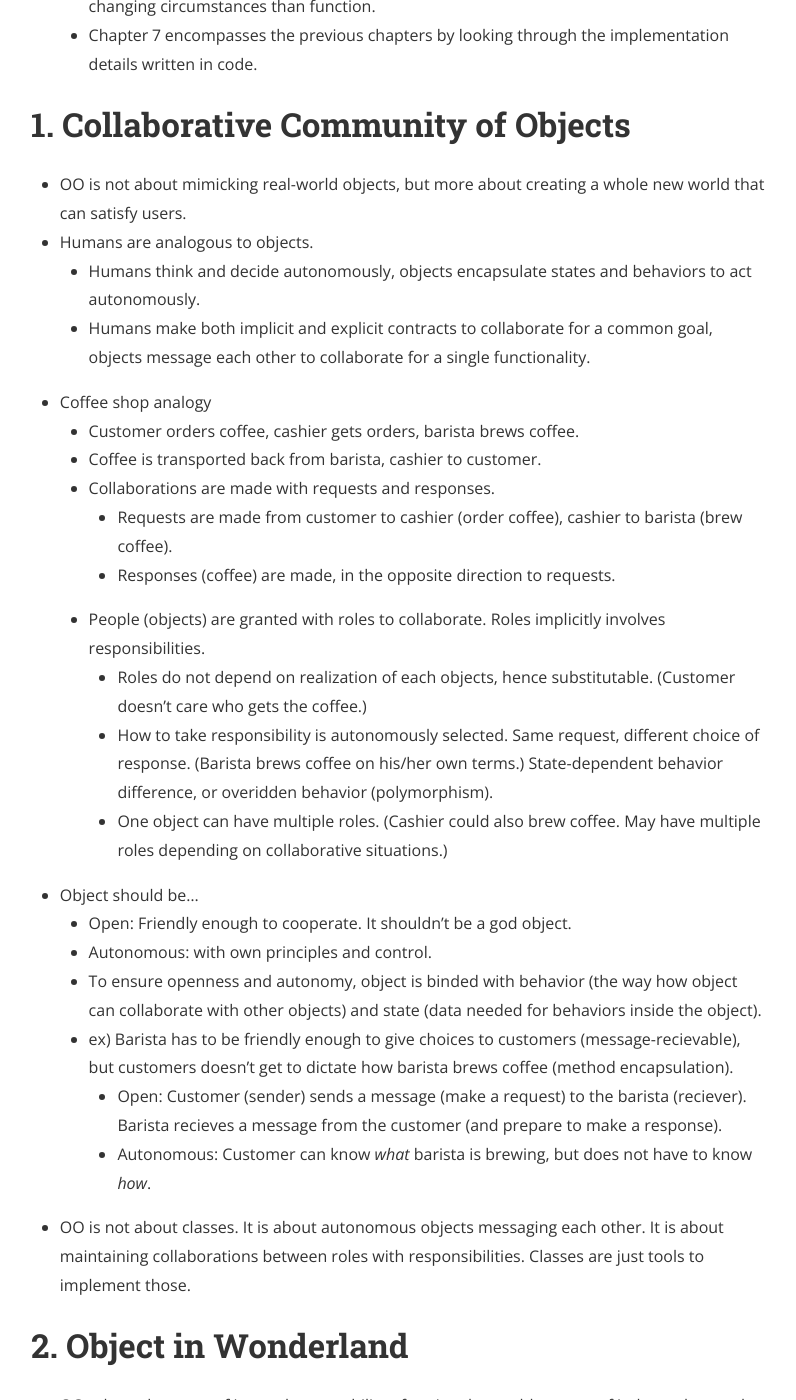
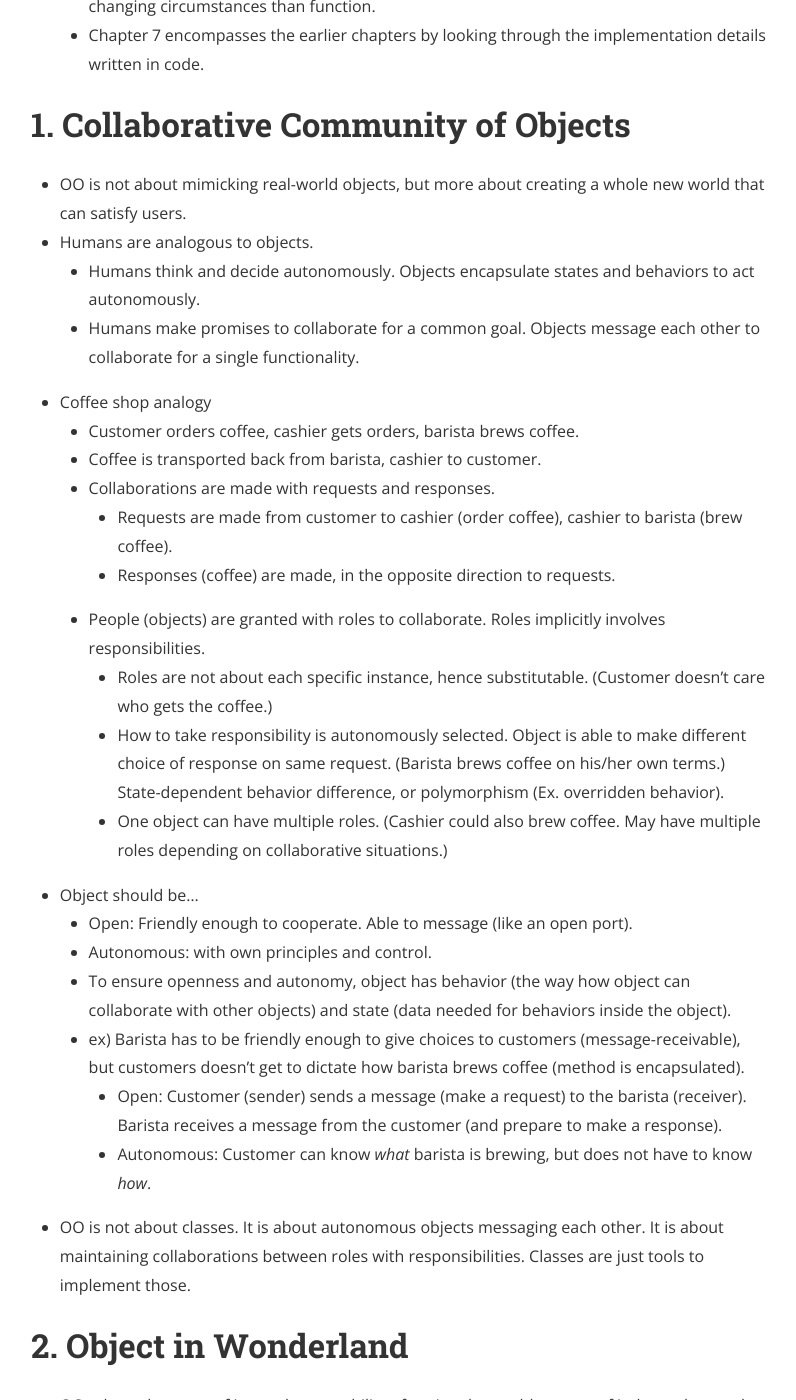
Before and after one commit to juice500ml/juice500ml.github.io, a Jekyll site: the page built from _posts/2019-02-16-The-Essence-of-Object-Orientation.markdown, in a window 1280 px wide and 1400 px high, scrolled down 1307 px. Shown: the whole window, without its empty margins (241-1037 px from the left). Built offline with Jekyll 4.4.1, drawn with Linux system fonts in a browser that asks for light colours; nearby versions of some CDN libraries; formulas are drawn with MathJax 3; some of the changed text lies outside the part shown.

Commit message:
Post 2019-02-16-The-Essence-of-Object-Orientation.markdown upload from Editorial

```diff
--- a/_posts/2019-02-16-The-Essence-of-Object-Orientation.markdown
+++ b/_posts/2019-02-16-The-Essence-of-Object-Orientation.markdown
@@ -15,19 +15,19 @@ This is a summary of the book [The Essence of Object-Orientation: Roles, Respons
 	- OO is *object* oriented, not *class* or *inheritance* oriented.
 	- Object is not an independent existence of its own, but a *collaborative community to implement a function*, that each object has an adequate amount of *roles* and *responsibility*.
 - Contents for each chapters
-	- Chapter 1 argues that the essense of OO paradigm is, *autonomous objects collaborating*.
+	- Chapter 1 argues that the essence of OO paradigm is, *autonomous objects collaborating*.
 	- Chapter 2 tries to answer the fundamental question of "What is an *object*?".
-	- Chapter 3 covers *abstraction*, or more simply put, simplyfing dynamic objects to static types.
+	- Chapter 3 covers *abstraction*, or more simply put, simplifying dynamic objects to static types.
 	- Chapter 4 explains fundamental materials of OO: *roles, responsibilities, and collaborations*. Each object have a specific role for collaborations, and take responsibilities of that role.
 	- Chapter 5 emphasizes that *messages* can assure the autonomy of an object and flexibility of design.
 	- Chapter 6 shows two aspects of OO: *structure and function*. Structure is more robust to changing circumstances than function.
-	- Chapter 7 encompasses the previous chapters by looking through the implementation details written in code.
+	- Chapter 7 encompasses the earlier chapters by looking through the implementation details written in code.
 
 # 1. Collaborative Community of Objects
 - OO is not about mimicking real-world objects, but more about creating a whole new world that can satisfy users.
 - Humans are analogous to objects.
-	- Humans think and decide autonomously, objects encapsulate states and behaviors to act autonomously.
-	- Humans make both implicit and explicit contracts to collaborate for a common goal, objects message each other to collaborate for a single functionality.
+	- Humans think and decide autonomously. Objects encapsulate states and behaviors to act autonomously.
+	- Humans make promises to collaborate for a common goal. Objects message each other to collaborate for a single functionality.
 - Coffee shop analogy
 	- Customer orders coffee, cashier gets orders, barista brews coffee.
 	- Coffee is transported back from barista, cashier to customer.
@@ -35,15 +35,15 @@ This is a summary of the book [The Essence of Object-Orientation: Roles, Respons
 		- Requests are made from customer to cashier (order coffee), cashier to barista (brew coffee).
 		- Responses (coffee) are made, in the opposite direction to requests.
 	- People (objects) are granted with roles to collaborate. Roles implicitly involves responsibilities.
-		- Roles do not depend on realization of each objects, hence substitutable. (Customer doesn’t care who gets the coffee.)
-		- How to take responsibility is autonomously selected. Same request, different choice of response. (Barista brews coffee on his/her own terms.) State-dependent behavior difference, or overidden behavior (polymorphism).
+		- Roles are not about each specific instance, hence substitutable. (Customer doesn’t care who gets the coffee.)
+		- How to take responsibility is autonomously selected. Object is able to make different choice of response on same request. (Barista brews coffee on his/her own terms.) State-dependent behavior difference, or polymorphism (Ex. overridden behavior).
 		- One object can have multiple roles. (Cashier could also brew coffee. May have multiple roles depending on collaborative situations.)
 - Object should be...
-	- Open: Friendly enough to cooperate. It shouldn’t be a god object.
+	- Open: Friendly enough to cooperate. Able to message (like an open port).
 	- Autonomous: with own principles and control.
-	- To ensure openness and autonomy, object is binded with behavior (the way how object can collaborate with other objects) and state (data needed for behaviors inside the object).
-	- ex) Barista has to be friendly enough to give choices to customers (message-recievable), but customers doesn’t get to dictate how barista brews coffee (method encapsulation).
-		- Open: Customer (sender) sends a message (make a request) to the barista (reciever). Barista recieves a message from the customer (and prepare to make a response).
+	- To ensure openness and autonomy, object has behavior (the way how object can collaborate with other objects) and state (data needed for behaviors inside the object).
+	- ex) Barista has to be friendly enough to give choices to customers (message-receivable), but customers doesn’t get to dictate how barista brews coffee (method is encapsulated).
+		- Open: Customer (sender) sends a message (make a request) to the barista (receiver). Barista receives a message from the customer (and prepare to make a response).
 		- Autonomous: Customer can know *what* barista is brewing, but does not have to know *how*.
 - OO is not about classes. It is about autonomous objects messaging each other. It is about maintaining collaborations between roles with responsibilities. Classes are just tools to implement those.
 
@@ -52,42 +52,42 @@ This is a summary of the book [The Essence of Object-Orientation: Roles, Respons
 - Alice in Wonderland analogy
 	- Alice changes her height by eating various magical food, to achieve something, like go through a small door, or eat a large cake.
 - Everything is an object if it is...
-	- Perceivable (human-tractable) as a single independent (seperable to other objects) unit
+	- Perceivable (human-tractable) as a single independent (separable to other objects) unit
 	- Can determine the time of creation (instantiation)
 - Object
 	- Definition: Identifiable stuff. Could be real or abstract.
 	- Object contains state, behavior, and identifier.
 		- Object has a state which is changeable. (The height of Alice is changeable.)
 		- How object behaves changes the state of itself. (Alice changes her height by doing something.)
-			- Result of the behavior is state-dependent, and can be explained only with the state of the object.
+			- Result of the behavior is state-dependent, and can be explained with the state.
 			- Result of the behavior is dependent of the order of behaviors.
-		- No matter what state is in, Alice is uniquely indentifiable. (No matter how tall Alice is, Alice is Alice.)
+		- No matter what state is in, Alice is uniquely identifiable. (No matter how tall Alice is, Alice is Alice.)
 - State
-	- Definition: State is the total information that the object has in a given time.
-	- State consists of property (static) and property value (dynamic). Property can be attribute (value) or link (instance of correlation between other object).
+	- Definition: State is the total information that the object has at a specific time.
+	- Every aspect of a state in a specific object is the property of the object. Value of the property can be an attribute (value) or a link (instance of correlation between other object). Property is static, property value is dynamic.
+		- Linear algebra analogy: Property == Spanning set,  Every possible state == Span, A specific state == A specific point in space. Properties may not be orthogonal.
 	- Values (number, string, datetime, ...) are not objects, as they are not uniquely identifiable. But values provides ways to express the state of an object.
 	- State is an abstraction of all the previous behaviors to reduce the complexities of the real-world.
 	- Object has, and should be on full control unto its own state, hence the autonomy. State and behavior are bind to one unit: an object.
 - Behavior
 	- Definition: Doing stuff to respond to incoming messages.
-	- Behavior changes state (side effect), and behavior depends on its state.
+	- Behavior changes state (side effect), and behavior depends on the state.
 		- Behavior has two kinds of side effect: own state change (changing the property value), and propagating side effect to other object (via message request to callee object by link, or via message response to caller object).
 		- Every meaningful statement has a side effect.
-		- Object can change its state (side effect inside the object), or give out responses (side effect outside the object).
-		- If the behavior does not depend on its state (e.g. depends only on parameters, static methods), it shouldn’t be called a behavior.
 	- Behavior is the only way for an object to participate in collaborations.
 	- State encapsulation
-		- Only behaviors are visible, states are invisible (from the outside). The only way to manipulate states is via behaviors.
+		- Only behaviors are visible, states are invisible (from the outside). The only way to manipulate its states is via behaviors.
 		- As the object becomes more autonomous, it gets more intelligent. In other words, collaboration gets more flexible and concise.
 		- If states are visible, infinitely many behaviors that can manipulate states get exposed.
-- Identifier
-	- Object (reference object, entity) vs. Value (value object)
-	- Identifiability
-		- Object is uniquely identifiable. == Object has a specific property (identifier) that makes itself distinguishable to other objects.
-		- Value is not uniquely identifiable. == Value does not need an identifier.
-	- Mutability
-		- Value models unchanging amounts. Its state never changes. (Immutable state) Therefore, *equality* depends on the state of each values.
-		- State encompasses changing state depending on time. (Mutable state) Therefore, two objects are *identical* if identifier is the same.
+		- If the behavior does not depend on its state (e.g. depends only on parameters, static methods), the behavior is bad.
+	- Identifier
+		- Object (reference object, entity) vs. Value (value object)
+		- Identifiability
+			- Object is uniquely identifiable. == Object has a specific property (identifier) that makes itself distinguishable to other objects.
+			- Value is not uniquely identifiable. == Value does not need an identifier.
+		- Mutability
+			- Unchanging amounts are modeled by a *value*. Its state never changes. (Immutable state) Therefore, *equality* depends on the state of each values.
+			- Changing states (depending on time) are included within an *object*. (Mutable state) Therefore, two objects are *identical* if identifier is the same.
 - Object as a machine
 	- *Query* the state of the object (read, getter), and *command* to change the state of the object (write, setter). No other interface to interact with the object.
 - Collaboration decides what behavior (in other words, role and responsibility while collaborating) is needed. What state to manage is decided after the behavior is set.
@@ -140,8 +140,8 @@ This is a summary of the book [The Essence of Object-Orientation: Roles, Respons
 # 4. Roles, Responsibilities, Collaborations
 - Overall quality depends on collaborations between objects, not on each object. Therefore, it is meaningless to think about states and behaviors without the context of collaborations.
 - Collaborations $\to$ Messages $\to$ Responsibilities
-	- Collaboration is a series of requests and reponses from a single initial request, which is to achieve a common goal.
-	- Callee recieves request from the caller, because callee has the ability and obligation to successfully respond. Therefore, requests and responses (messages) define a responsibility that each object has to undertake.
+	- Collaboration is a series of requests and responses from a single initial request, which is to achieve a common goal.
+	- Callee receives request from the caller, because callee has the ability and obligation to successfully respond. Therefore, requests and responses (messages) define a responsibility that each object has to undertake.
 	- Responsibilities are a list of services and information, which forms a public interface.
 		- Doing (service, command): doing for oneself, or initialize/control others.
 		- Knowing (information, query): knowing/deriving from oneself (innate info), or knowing about related others.
@@ -151,8 +151,9 @@ This is a summary of the book [The Essence of Object-Orientation: Roles, Respons
 - Responsibilities $\to$ Behaviors
 	- A set of responsibilities that the object has to undertake implicitly defines a role inside a collaboration. (Role is an abstraction of objects having common responsibilities)
 	- Abstraction of collaborations can be made by replacing objects into roles, like a placeholder, therefore achieving simplicity (purpose of abstraction itself), flexibility (changing objects inside a collaboration easily) and reusability (in another collaborative situation).
-	- Roles imply behavior compatability, and hence replacability among objects.
+	- Roles imply behavior compatibility, and hence substitutable among objects.
 	- Object may have more than one role, so type is usually a specialization of role.
+		- Let there be a set of objects. Object can be classified via roles (Intension: Does the object has the role or not?). Some objects can be inside the intersection (Objects who have multiple roles). Each partition of the set of the whole object can be defined as type.
 		- ex) Role: AbstractClass (Closed for modification), Type: ImplementedClass (Extended by openness of AbstractClass)
 - OO is not about concentrating on relationship between classes, as classes are a mere tool to concentrate on collaboration between objects.
 - OO is about assigning adequate responsibilities to adequate objects. Good OO practice is about thinking objects in a collaborative context.
```
Also changed, not shown: other parts of _posts/2019-02-16-The-Essence-of-Object-Orientation.markdown (+7 -7 lines).
